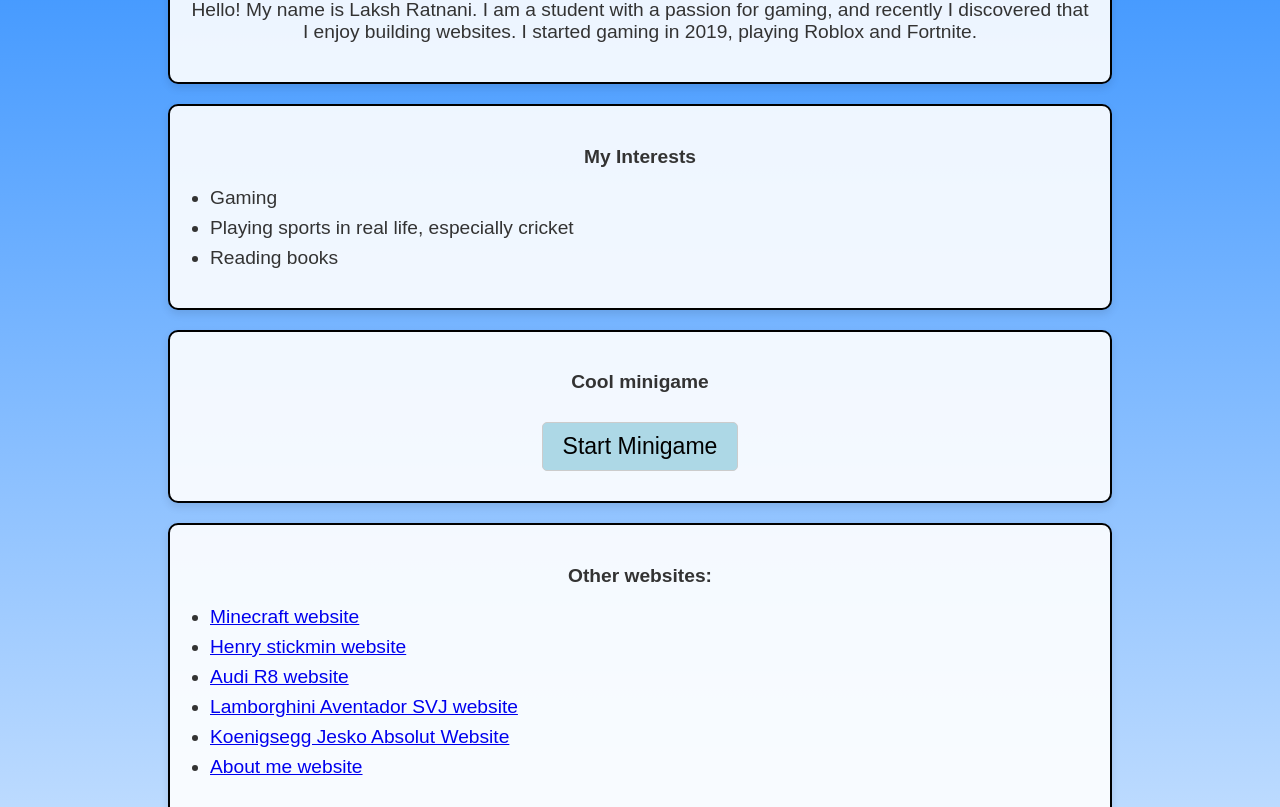
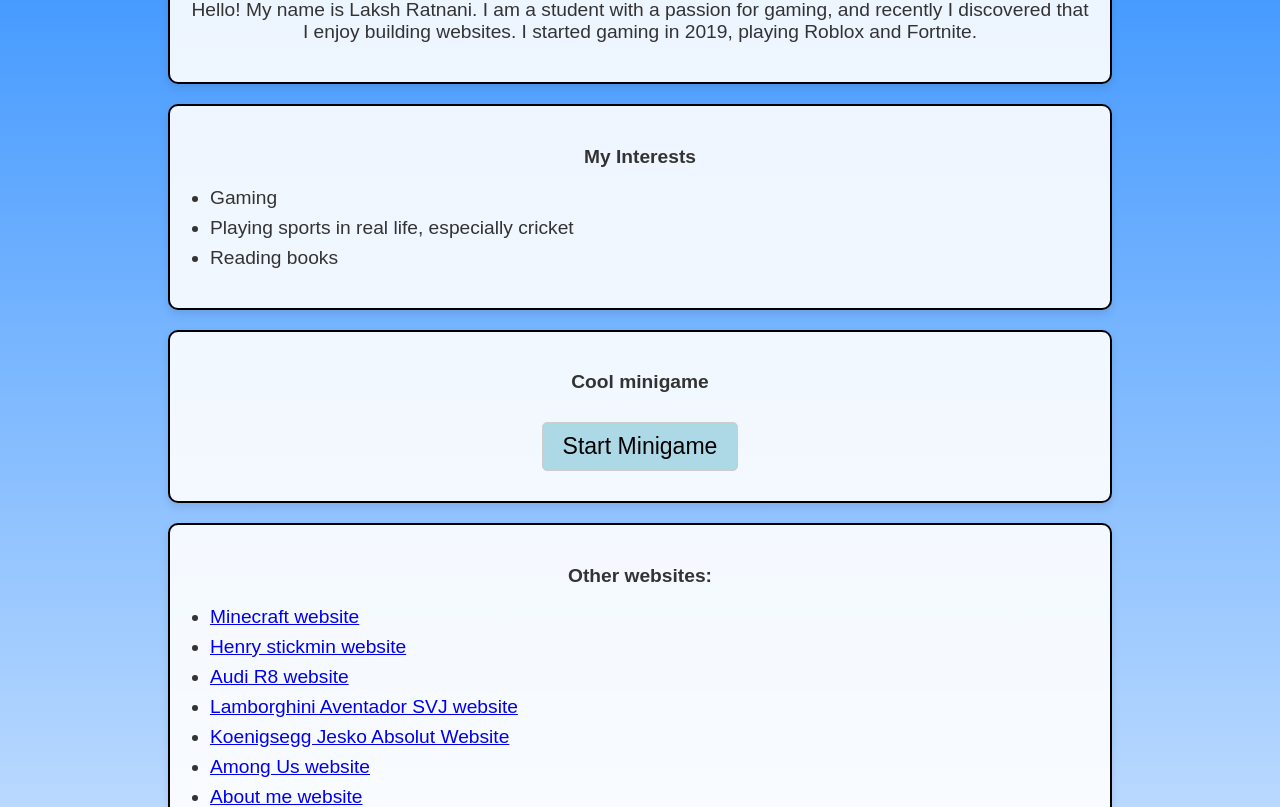
Before and after one commit to lr100537/my-website-2, a plain HTML site: page index.html in a window 1280 px wide. Shown: the part 141-948 px from the top of the page. Drawn offline with Linux system fonts and the light colour scheme.

Commit message:
Update index.html

```diff
--- a/index.html
+++ b/index.html
@@ -220,6 +220,7 @@
        <li><a href="https://lr100537.github.io/my-website-4/" target="_blank">Audi R8 website</a></li>
        <li><a href="https://lr100537.github.io/my-website-5/" target="_blank">Lamborghini Aventador SVJ website</a></li>
        <li><a href="https://lr100537.github.io/my-website-6/" target="_blank">Koenigsegg Jesko Absolut Website</a></li>
+       <li><a href="https://lr100537.github.io/my-website-7/" target="_blank">Among Us website</a></li>
        <li><a href="https://lr100537.github.io/my-website-2/" target="_blank">About me website</a></li>
     </ul>
   </div>
```
